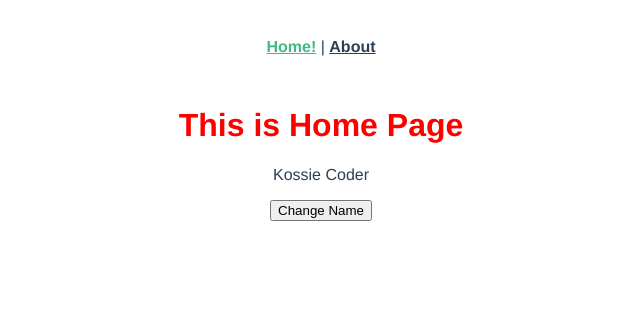
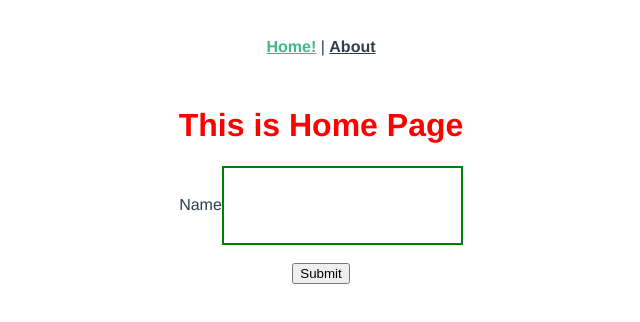
Before and after one commit to OolongTea620/TIL, a Vue app in the folder install-using-cli/: page / in a window 1280 px wide. Shown: the top 322 px of the page, without its empty margins (319-959 px from the left). Built offline with nearby package versions, Linux system fonts and the light colour scheme.

Commit message:
vue2 : props

```diff
--- a/install-using-cli/src/components/KossieCoder.vue
+++ b/install-using-cli/src/components/KossieCoder.vue
@@ -1,5 +1,6 @@
 <template>
     <div>
+        <h1>{{ title }}</h1>
         <p> {{ name }} </p>
         <button @click="updateName">Change Name</button>
     </div>
@@ -7,6 +8,13 @@
 
 <script>
 export default {
+    props: {
+        title: {
+            type: String, // 타입
+            required: false, // 필수 여부
+            default: 'default title'
+        }
+    }, // props...
     data() {
         return {
             name : 'Kossie Coder',
--- /dev/null
+++ b/install-using-cli/src/components/inputField.vue
@@ -0,0 +1,21 @@
+<template>
+    <div>
+        <label for="">Name</label>
+        <input
+            type="text"
+            :value="name"
+            style="padding: 30px; border: 2px solid green;"
+        >
+    </div>
+</template>
+
+<script>
+export default {
+    props: {
+        name: {
+            type: String,
+            required: true
+        }
+    }
+}
+</script>
--- a/install-using-cli/src/views/AboutView.vue
+++ b/install-using-cli/src/views/AboutView.vue
@@ -10,6 +10,6 @@
 export default {
   components: {
     KossieCoder
-  }
+  },
 }
 </script>
--- a/install-using-cli/src/views/HomeView.vue
+++ b/install-using-cli/src/views/HomeView.vue
@@ -1,20 +1,23 @@
 <template>
   <div>
     <h1>This is Home Page</h1>
-    <kossie-coder/>
+    <form action="">
+      <InputField :name="name"/>
+      <br><button>Submit</button>
+    </form>
+    {{ name }}
   </div>
 </template>
 
 <script>
-import KossieCoder from '@/components/KossieCoder.vue';
-
+import InputField from '@/components/inputField.vue';
 export default {
   components: {
-    KossieCoder
+    InputField
   },
   data() {
     return {
-      name: 'Kossie Coder'
+      name: ''
     }
   }
 }
```
Also changed, not shown: 1 other file (tests, documents, lock files or other folders).
